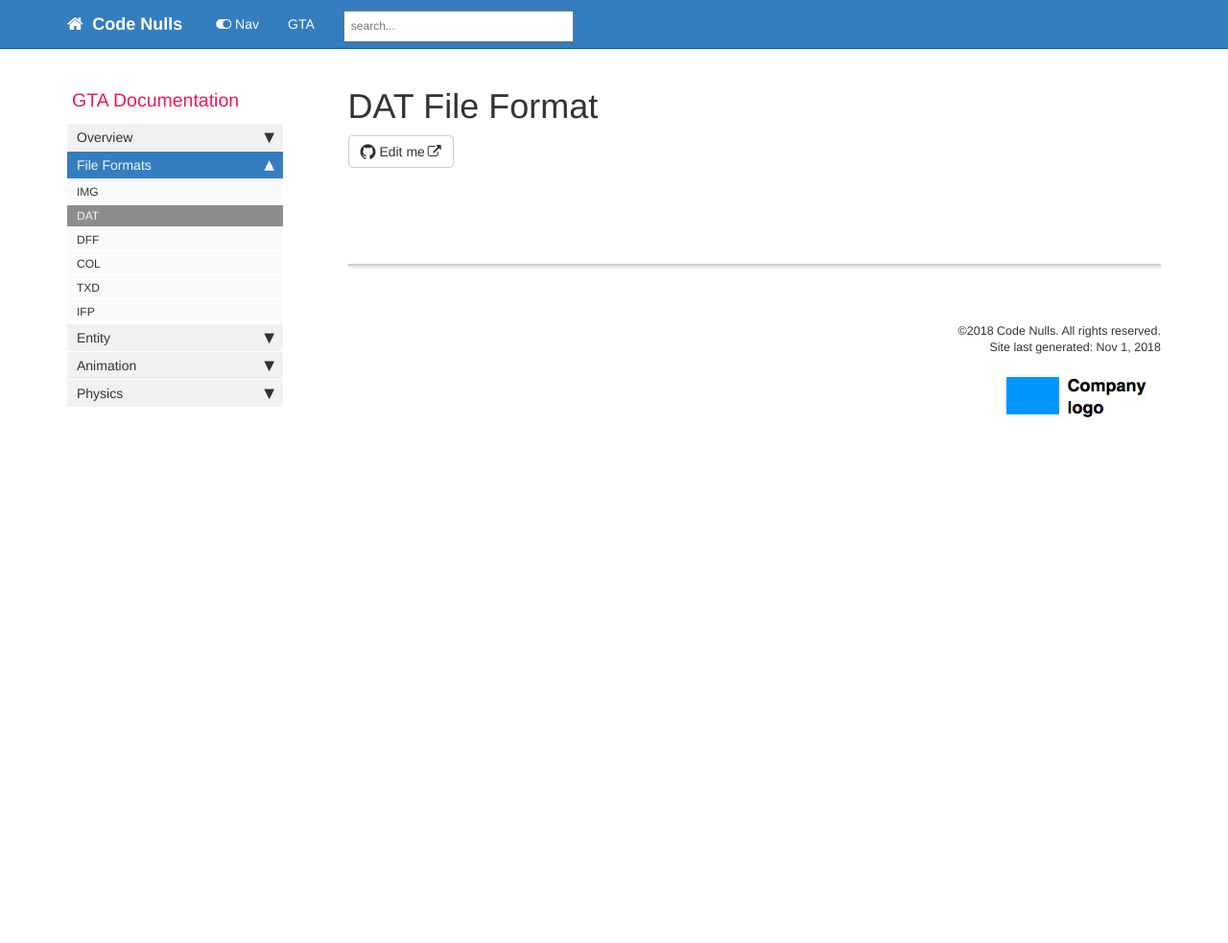
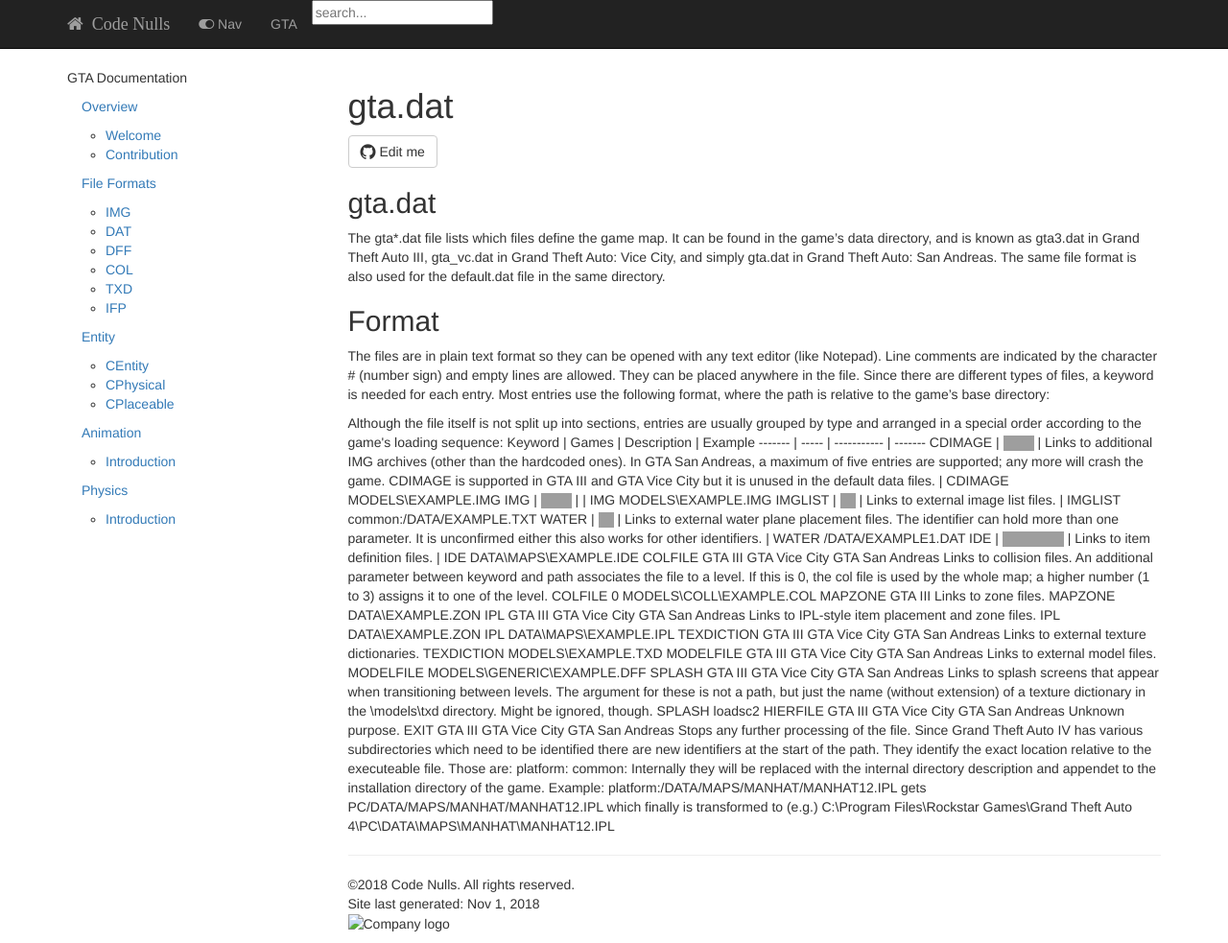
Before and after one commit to codenulls/gtahackers, a Jekyll site: the page built from pages/GTA/File Formats/gta_fileformat_dat.md, in a window 1280 px wide and 983 px high. Shown: the whole window at 96% size. Built offline with Jekyll 4.4.1, drawn with Linux system fonts in a browser that asks for light colours; nearby versions of some CDN libraries; our own code applies the rules of GitHub Pages for plain Markdown files; library files that are not in the unit come from our copies; comment, search, counter and statistics services are not loaded; grey boxes are pictures that could not be loaded.

Commit message:
Update gta_fileformat_dat.md
Just start working with it...

```diff
--- a/pages/GTA/File Formats/gta_fileformat_dat.md
+++ b/pages/GTA/File Formats/gta_fileformat_dat.md
@@ -1,6 +1,63 @@
----
-title: "DAT File Format"
-keywords: sample homepage
-sidebar: gta_sidebar
-permalink: gta_fileformat_dat.html
----
+## gta.dat
+
+The gta*.dat file lists which files define the game map. It can be found in the game's data directory, and is known as gta3.dat in Grand Theft Auto III, gta_vc.dat in Grand Theft Auto: Vice City, and simply gta.dat in Grand Theft Auto: San Andreas. The same file format is also used for the default.dat file in the same directory.
+
+## Format
+The files are in plain text format so they can be opened with any text editor (like Notepad). Line comments are indicated by the character # (number sign) and empty lines are allowed. They can be placed anywhere in the file. Since there are different types of files, a keyword is needed for each entry. Most entries use the following format, where the path is relative to the game's base directory:
+
+<keyword> <path>
+
+Although the file itself is not split up into sections, entries are usually grouped by type and arranged in a special order according to the game's loading sequence:
+
+Keyword | Games | Description | Example
+------- | ----- | ----------- | -------
+CDIMAGE | <img src="http://aux.iconspalace.com/uploads/gta-iii-icon-128.png" width="16" height= "16"><img src="https://steamuserimages-a.akamaihd.net/ugc/884253767815809101/E12B2FBA58134B56A8B7D046F5109390D1C06F2C/" width="16" height= "16"> | Links to additional IMG archives (other than the hardcoded ones). In GTA San Andreas, a maximum of five entries are supported; any more will crash the game. CDIMAGE is supported in GTA III and GTA Vice City but it is unused in the default data files. | CDIMAGE MODELS\EXAMPLE.IMG
+IMG | <img src="https://www.gtainside.com/downloads/picr/2017-08/1503174392_gta_sa.jpg" width="16" height= "16"><img src="http://files.softicons.com/download/game-icons/gta-iv-icons-by-th3-prophetman/ico/IV.ico" width="16" height= "16"> | | IMG MODELS\EXAMPLE.IMG
+IMGLIST | <img src="http://files.softicons.com/download/game-icons/gta-iv-icons-by-th3-prophetman/ico/IV.ico" width="16" height= "16"> | Links to external image list files. | IMGLIST common:/DATA/EXAMPLE.TXT
+WATER | <img src="http://files.softicons.com/download/game-icons/gta-iv-icons-by-th3-prophetman/ico/IV.ico" width="16" height= "16"> | Links to external water plane placement files. The identifier can hold more than one parameter. It is unconfirmed either this also works for other identifiers. | WATER /DATA/EXAMPLE1.DAT
+IDE | <img src="http://aux.iconspalace.com/uploads/gta-iii-icon-128.png" width="16" height= "16"><img src="https://steamuserimages-a.akamaihd.net/ugc/884253767815809101/E12B2FBA58134B56A8B7D046F5109390D1C06F2C/" width="16" height= "16"><img src="https://www.gtainside.com/downloads/picr/2017-08/1503174392_gta_sa.jpg" width="16" height= "16"><img src="http://files.softicons.com/download/game-icons/gta-iv-icons-by-th3-prophetman/ico/IV.ico" width="16" height= "16"> | Links to item definition files. | IDE DATA\MAPS\EXAMPLE.IDE
+
+COLFILE 	GTA III GTA Vice City GTA San Andreas 	Links to collision files. An additional parameter between keyword and path associates the file to a level. If this is 0, the col file is used by the whole map; a higher number (1 to 3) assigns it to one of the level.
+
+COLFILE 0 MODELS\COLL\EXAMPLE.COL
+
+MAPZONE 	GTA III 	Links to zone files.
+
+MAPZONE DATA\EXAMPLE.ZON
+
+IPL 	GTA III GTA Vice City GTA San Andreas 	Links to IPL-style item placement and zone files.
+
+IPL DATA\EXAMPLE.ZON
+IPL DATA\MAPS\EXAMPLE.IPL
+
+TEXDICTION 	GTA III GTA Vice City GTA San Andreas 	Links to external texture dictionaries.
+
+TEXDICTION MODELS\EXAMPLE.TXD
+
+MODELFILE 	GTA III GTA Vice City GTA San Andreas 	Links to external model files.
+
+MODELFILE MODELS\GENERIC\EXAMPLE.DFF
+
+SPLASH 	GTA III GTA Vice City GTA San Andreas 	Links to splash screens that appear when transitioning between levels. The argument for these is not a path, but just the name (without extension) of a texture dictionary in the \models\txd directory. Might be ignored, though.
+
+SPLASH loadsc2
+
+HIERFILE 	GTA III GTA Vice City GTA San Andreas 	Unknown purpose.
+EXIT 	GTA III GTA Vice City GTA San Andreas 	Stops any further processing of the file.
+
+Since Grand Theft Auto IV has various subdirectories which need to be identified there are new identifiers at the start of the path. They identify the exact location relative to the executeable file. Those are:
+
+platform:
+common:
+
+Internally they will be replaced with the internal directory description and appendet to the installation directory of the game. Example:
+
+platform:/DATA/MAPS/MANHAT/MANHAT12.IPL
+
+gets
+
+PC/DATA/MAPS/MANHAT/MANHAT12.IPL
+
+which finally is transformed to (e.g.)
+
+C:\Program Files\Rockstar Games\Grand Theft Auto 4\PC\DATA\MAPS\MANHAT\MANHAT12.IPL
```
